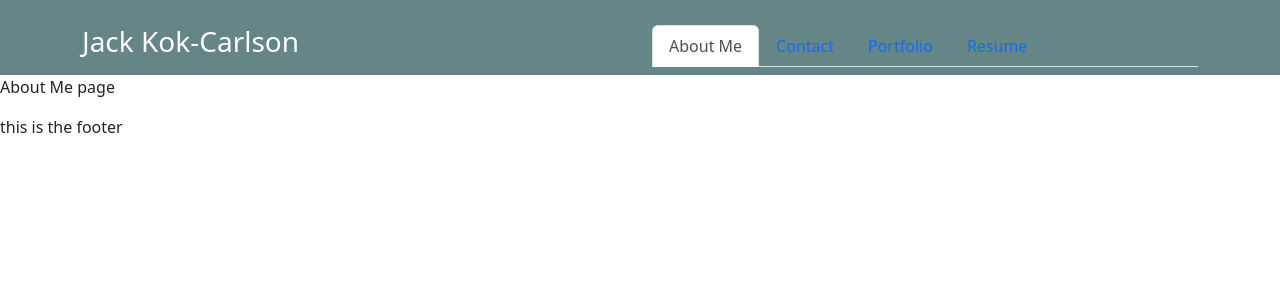
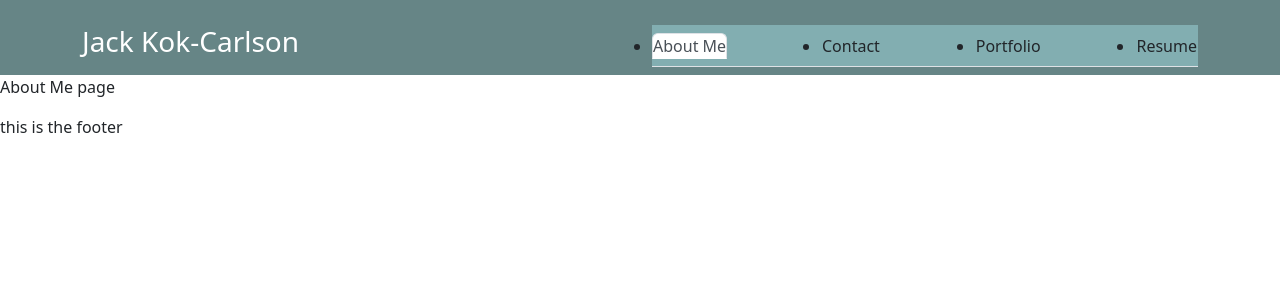
Before and after one commit to BaldurTheBuilder/Jack-KC-portfolio, a React (Create React App) app: page / in a window 1280 px wide. Shown: the top 300 px of the page. Built offline with nearby package versions, Linux system fonts and the light colour scheme.

Commit message:
navbar basics complete

```diff
--- a/src/components/Navigation.js
+++ b/src/components/Navigation.js
@@ -2,11 +2,11 @@
 // WHEN I view the navigation titles I see the titles About Me, Portfolio, Contact, and Resume, and the title corresponding to the current section is highlighted
 // WHEN I click on a navigation title I see the corresponding section below the navigation without the page reloading and that title is highlighted
 import React from 'react';
-import '../styles/Header.css';
+import '../styles/Navbar.css';
 
 const Navigation = ({currentPage, handlePageChange}) => {
     return (
-        <ul className="nav nav-tabs">
+        <ul className="navbar nav-tabs">
           <li className="nav-item">
             <a
               href="#about-me"
--- a/src/styles/Header.css
+++ b/src/styles/Header.css
@@ -18,8 +18,3 @@ A7ACD9
     text-align: left;
     color: white;
   }
-
-  .nav {
-    padding-top: 25px;
-
-  }
--- /dev/null
+++ b/src/styles/Navbar.css
@@ -0,0 +1,12 @@
+/*
+our color pallete in hex is:
+668586
+82AEB1
+93C6D6
+A7ACD9
+9E8FB2
+*/
+.navbar {
+    margin-top: 25px;
+    background-color: #82AEB1;
+  }
```
